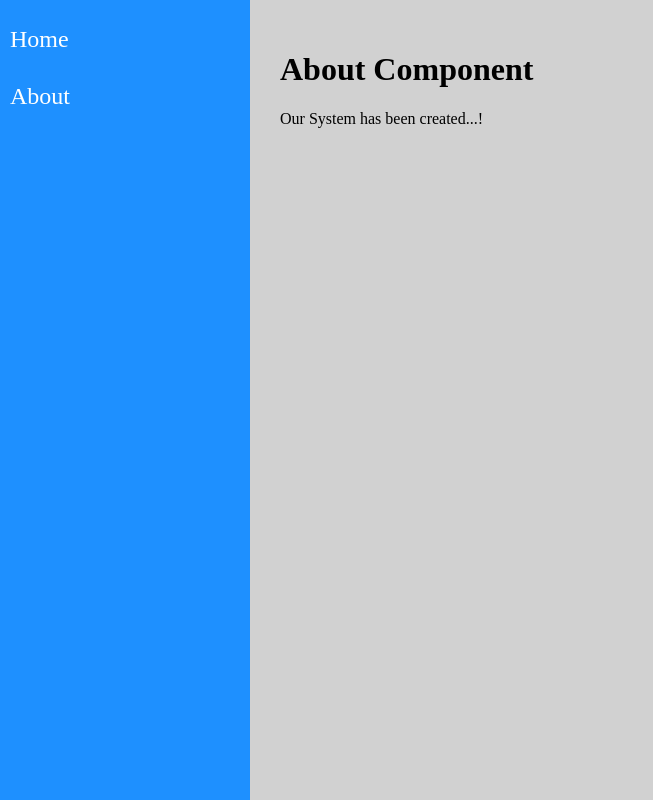
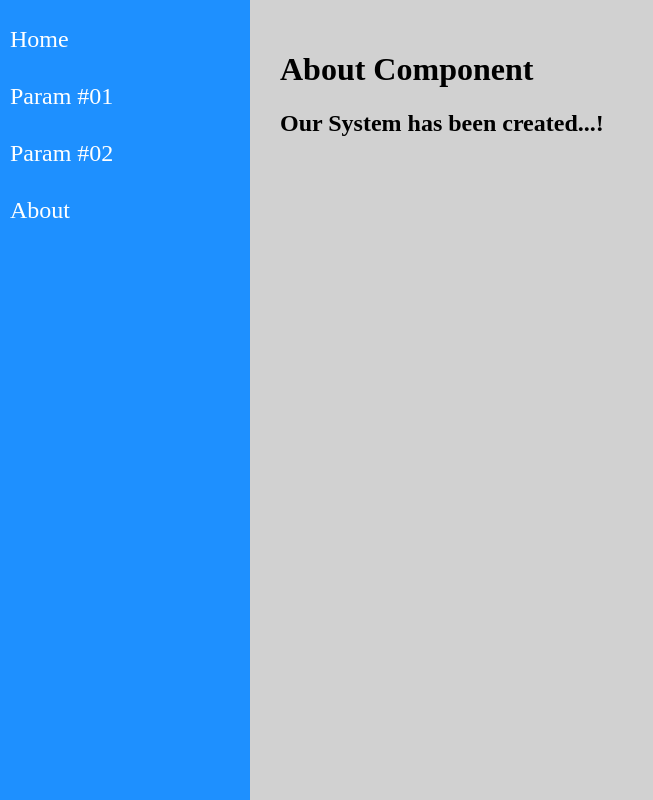
Before and after one commit to galenomoon/NavigationWithReactRouter, a React (Create React App) app: page /about in a window 1280 px wide. Shown: the whole page, without its empty margins (0-653 px from the left). Built offline with nearby package versions, Linux system fonts and the light colour scheme.

Commit message:
Navigation With Params

```diff
--- a/src/components/layout/Content.jsx
+++ b/src/components/layout/Content.jsx
@@ -4,12 +4,14 @@
 
 import About from './../../views/examples/About'
 import Home from './../../views/examples/Home'
+import Param from './../../views/examples/Param'
 
 const Content = (props) => (
   <main className="Content">
     <Routes>
       <Route path="/about" element={<About/>}/>
       <Route path="/" element={<Home/>}/>
+      <Route path="/param/:id" element={<Param/>}/>
     </Routes>
   </main>
 );
--- a/src/components/layout/Menu.jsx
+++ b/src/components/layout/Menu.jsx
@@ -1,6 +1,6 @@
 import React from "react";
 import "./Menu.css";
-import {Link} from 'react-router-dom'
+import { Link } from "react-router-dom";
 
 const Menu = (props) => (
   <aside className="Menu">
@@ -10,6 +10,12 @@
           <Link to="/">Home</Link>
         </li>
         <li>
+          <Link to="/param/cool">Param #01</Link>
+        </li>
+        <li>
+          <Link to="/param">Param #02</Link>
+        </li>
+        <li>
           <Link to="/about">About</Link>
         </li>
       </ul>
--- a/src/views/examples/About.jsx
+++ b/src/views/examples/About.jsx
@@ -3,7 +3,7 @@
 const About = (props) => (
   <div className="About">
     <h1>About Component</h1>
-    <p>Our System has been created...!</p>
+    <h2>Our System has been created...!</h2>
   </div>
 );
 export default About;
--- a/src/views/examples/Home.jsx
+++ b/src/views/examples/Home.jsx
@@ -3,7 +3,7 @@
 const Home = (props) => (
   <div className="Home">
     <h1>Home</h1>
-    <p>Welcome!</p>
+    <h2>Welcome!</h2>
   </div>
 );
 export default Home;
--- /dev/null
+++ b/src/views/examples/Param.jsx
@@ -0,0 +1,13 @@
+import React from "react";
+import { useParams } from "react-router-dom";
+
+const Param = (props) => {
+    const {id} = useParams();
+  return (
+    <div className="Param">
+      <h1>Param</h1>
+      <h2>Value:{id}!</h2>
+    </div>
+  );
+};
+export default Param;
```
